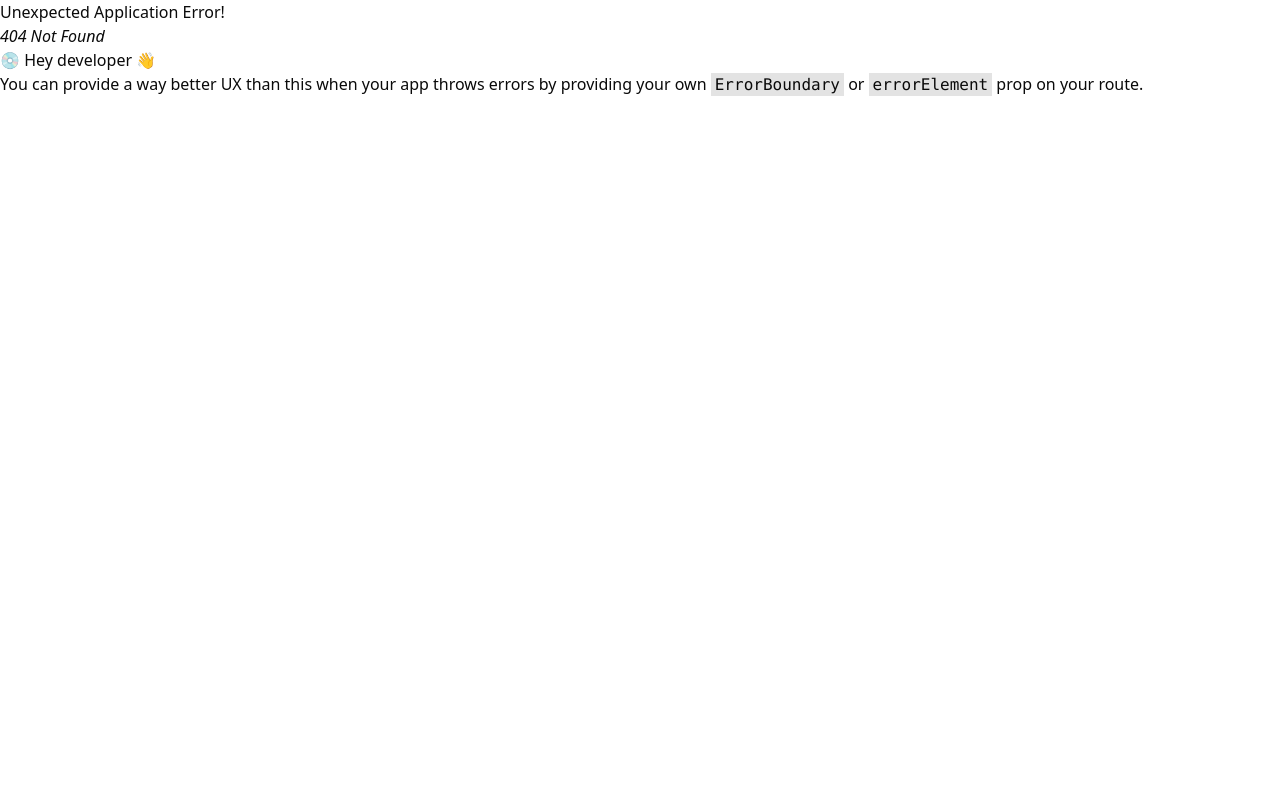
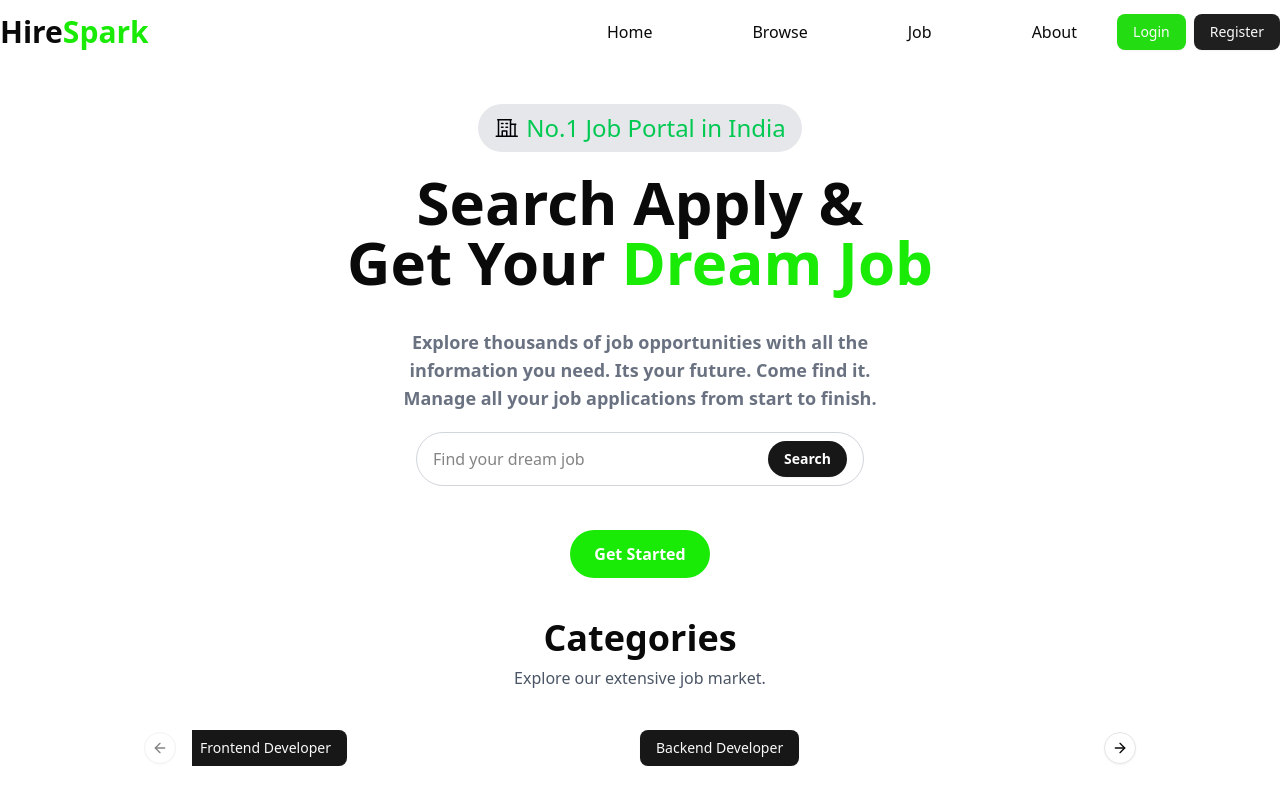
Before and after one commit to ayushman8658/HireSpark, a React (Vite) app in the folder Frontend/: page /Home in a window 1280 px wide. Before the commit this address had no page. Shown: the top 800 px of the page. Built offline with nearby package versions, Linux system fonts and the light colour scheme.

Commit message:
Navbar changes

```diff
--- /dev/null
+++ b/Frontend/src/components/ui/components_lite/Jobs.jsx
@@ -0,0 +1,13 @@
+import React from "react";
+import Navbar from "./Navbar";
+
+const Jobs = () => {
+  return (
+    <div>
+      <Navbar />
+
+    </div>
+  );
+};
+
+export default Jobs;
--- a/Frontend/src/components/ui/components_lite/Navbar.jsx
+++ b/Frontend/src/components/ui/components_lite/Navbar.jsx
@@ -21,10 +21,18 @@
         </div>
         <div className="flex item center gap-10">
           <ul className="flex gap-25 font-medium items-center ">
-            <li>Home</li>
-            <li>Browse</li>
-            <li>Job</li>
-            <li>About</li>
+            <li>
+              <Link to={"/Home"}>Home</Link>
+            </li>
+            <li>
+              <Link to={"/Browse"}>Browse</Link>
+            </li>
+            <li>
+              <Link to={"/Jobs"}>Job</Link>
+            </li>
+            <li>
+              <Link to={"/About"}>About</Link>
+            </li>
           </ul>
           {!user ? (
             <div className="flex items-center gap-2">
@@ -83,5 +91,4 @@
   );
 }
 
-
 export default Navbar;
```
Also changed, not shown: Frontend/src/App.jsx (+9 -0 lines).
